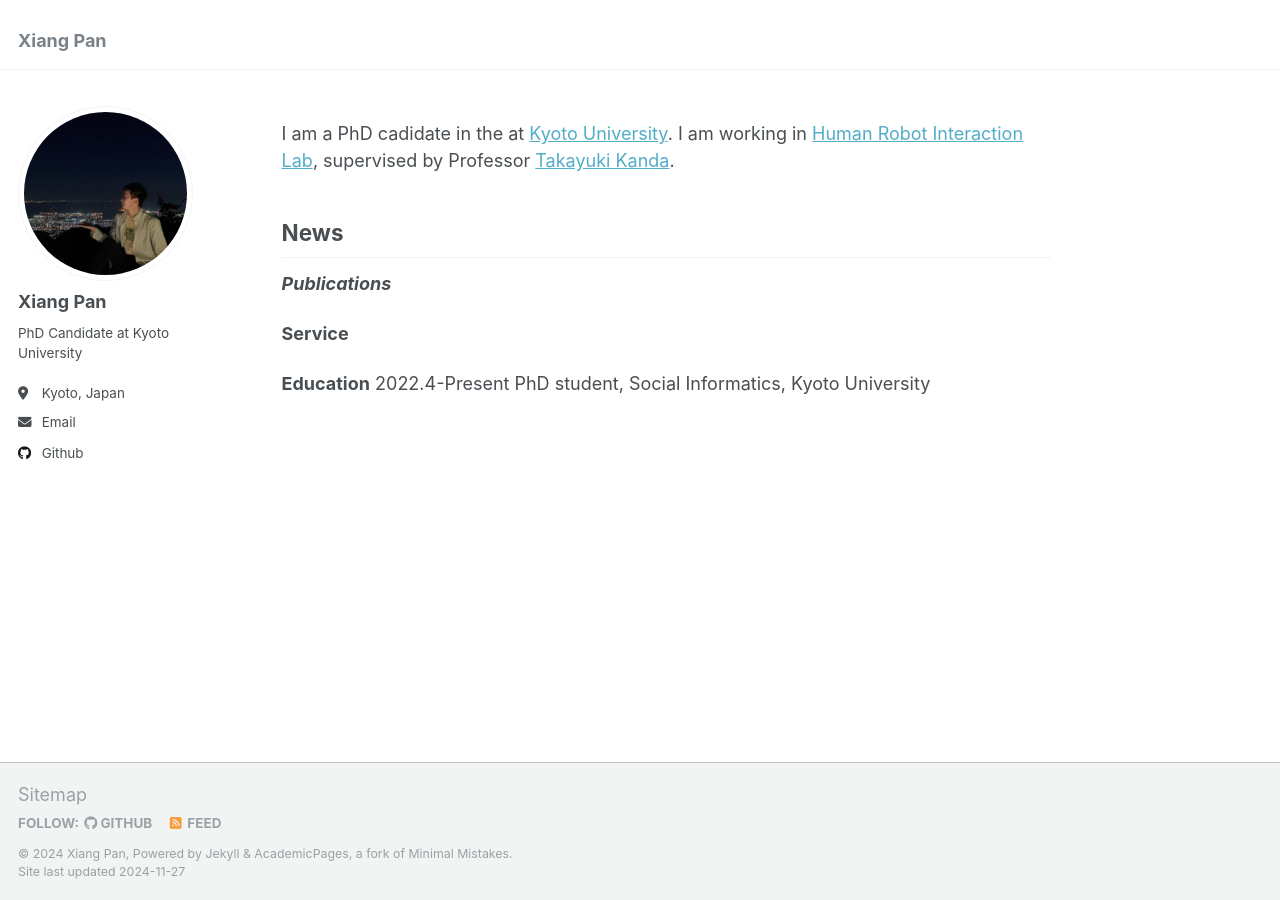
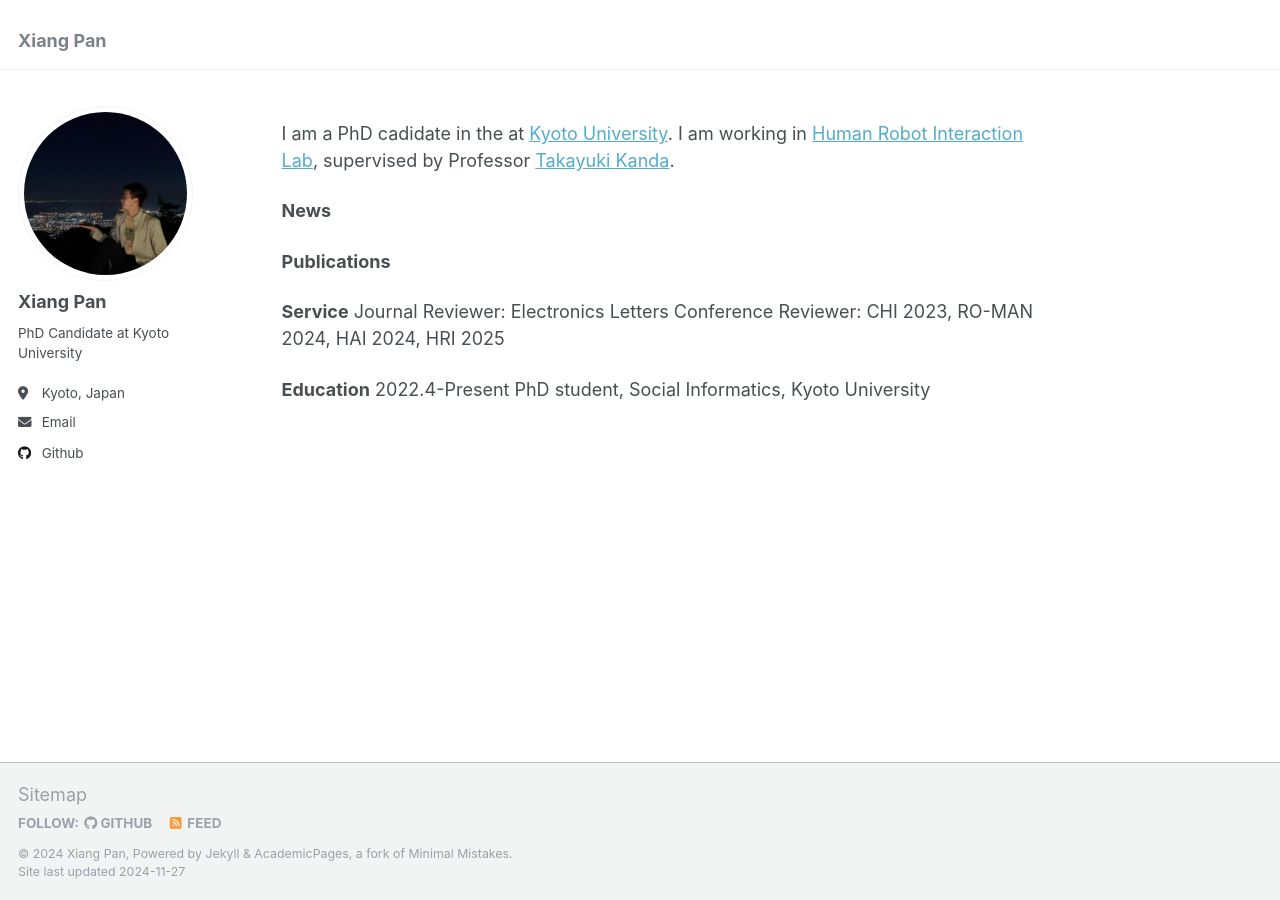
Before and after one commit to pan-xiang/pan-xiang.github.io, a Jekyll site: the page built from _pages/about.md, in a window 1280 px wide. Built offline with Jekyll 4.4.1, drawn with Linux system fonts in a browser that asks for light colours.

Commit message:
Update about.md

```diff
--- a/_pages/about.md
+++ b/_pages/about.md
@@ -10,13 +10,12 @@ redirect_from:
 I am a PhD cadidate in the at [Kyoto University](https://www.kyoto-u.ac.jp/en). I am working in [Human Robot Interaction Lab](https://www.robot.soc.i.kyoto-u.ac.jp/en/), supervised by Professor [Takayuki Kanda](https://scholar.google.com/citations?hl=en&user=BL9EACgAAAAJ).
 
 **News**
-------
 
-***Publications***
-
+**Publications**
 
 **Service**
-
+Journal Reviewer: Electronics Letters
+Conference Reviewer: CHI 2023, RO-MAN 2024, HAI 2024, HRI 2025
 
 **Education**
 2022.4-Present PhD student, Social Informatics, Kyoto University
```
